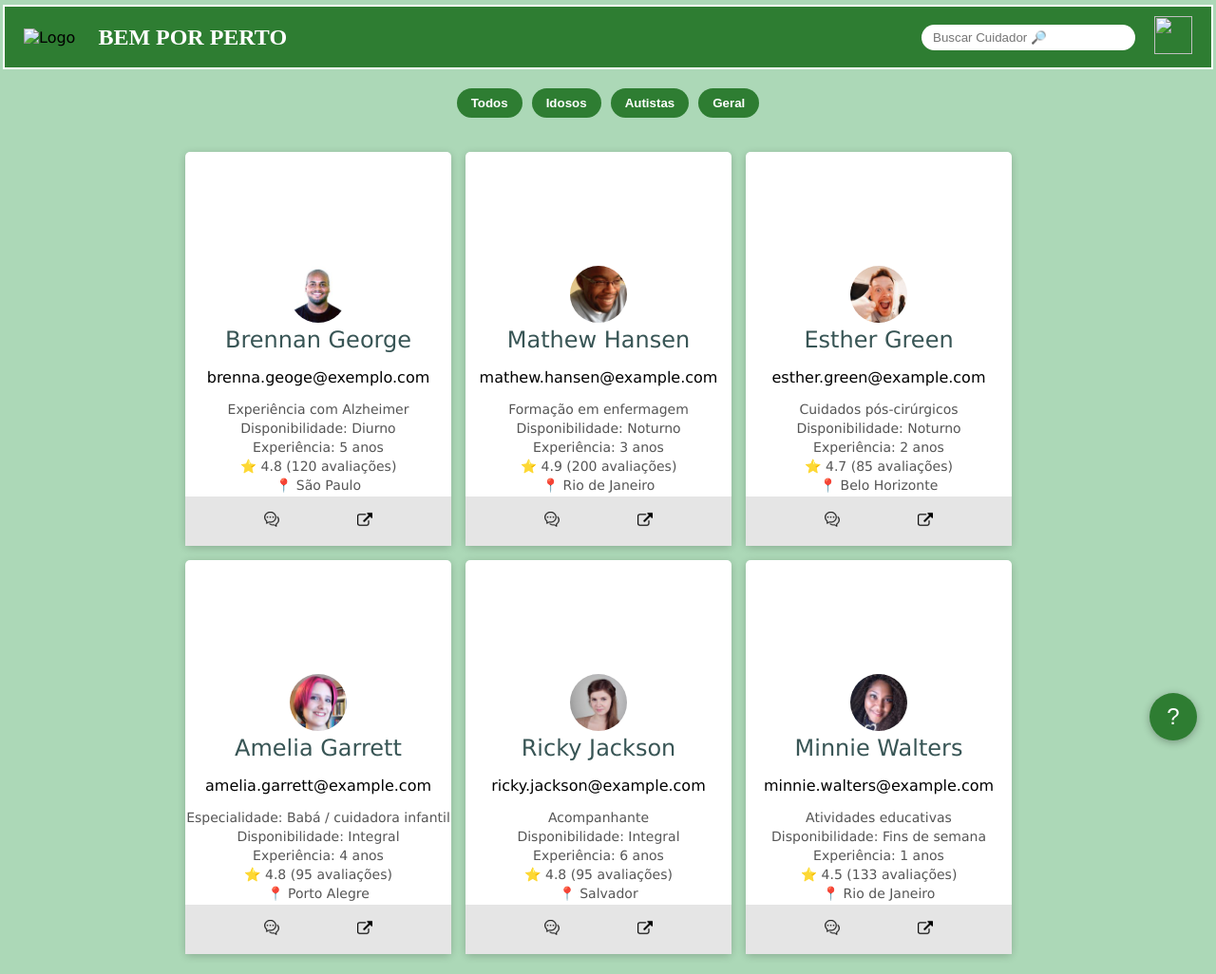
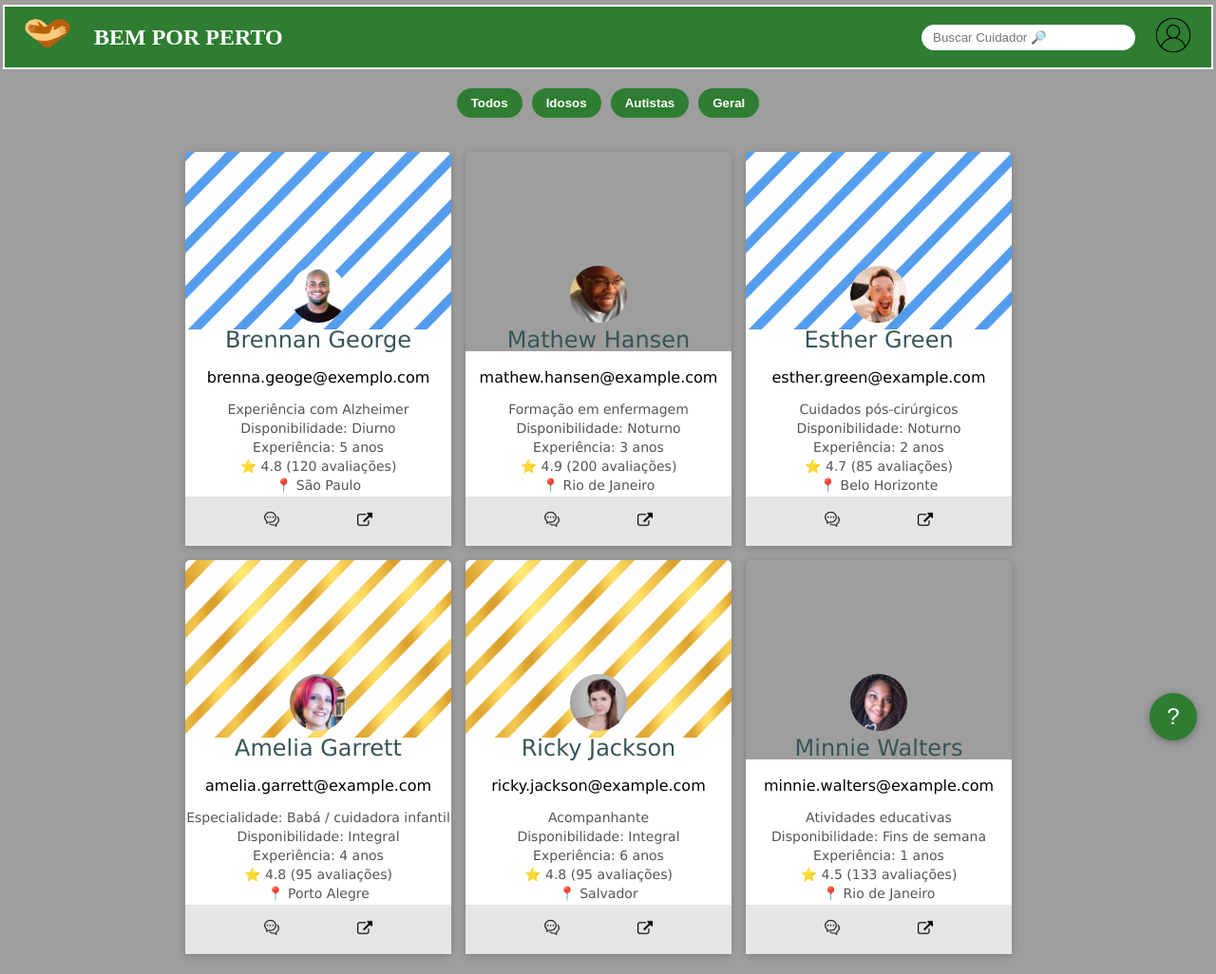
Before and after one commit to ronizinho09-source/p3, a plain HTML site: page p3/tela/index.html in a window 1280 px wide. Shown: the whole page at 95% size. Drawn offline with Linux system fonts and the light colour scheme; the site is published under a folder, as on GitHub Pages, so addresses that start at the root find nothing.

Commit message:
Atualizando codigo

```diff
--- a/p3/tela/index.html
+++ b/p3/tela/index.html
@@ -14,10 +14,10 @@
     <div class="faixa">
          <nav class="lin">
             <ul>
-                <li><img src="/tela/imagens/logo.jpg" alt="Logo" class="logo"></li>
+                <li><img src="imagens/logo.jpg" alt="Logo" class="logo"></li>
                 <li><h1 class="titulo">BEM POR PERTO</h1></li>
                 <li class="buscar"><input type="text" id="busca" placeholder="Buscar Cuidador 🔎"></li>
-                <li><a href="#"><img src="/tela/imagens/perfil.png" class="perfil"></li></a>
+                <li><a href="#"><img src="imagens/perfil.png" class="perfil"></li></a>
             </ul>
         </nav>
     </div>
--- a/p3/tela/style.css
+++ b/p3/tela/style.css
@@ -1,5 +1,5 @@
 body {
-    background-image: url(/tela/imagens/bpp.png);
+    background-image: url(imagens/bpp.png);
     background-color: hsl(135, 36%, 76%);
     margin: 5px 25px;
     padding: 0;
@@ -145,27 +145,27 @@
 }
 
 .legenda-cor .idoso{
-  background-image: url(/tela/imagens/idoso.png);
+  background-image: url(imagens/idoso.png);
 }
 
 .legenda-cor .autista{
-  background-image: url(/tela/imagens/autista.png);
+  background-image: url(imagens/autista.png);
 }
 
 .legenda-cor .geral{
-  background-image: url(/tela/imagens/geral.png);
+  background-image: url(imagens/geral.png);
 }
 
 .idoso{
-    background-image: url(/tela/imagens/idoso.png);
+    background-image: url(imagens/idoso.png);
 }
 
 .autista{
-    background-image: url(/tela/imagens/autista.png);
+    background-image: url(imagens/autista.png);
 }
 
 .geral{
-    background-image: url(/tela/imagens/geral.png);
+    background-image: url(imagens/geral.png);
 }
 
 .list-item{
```
